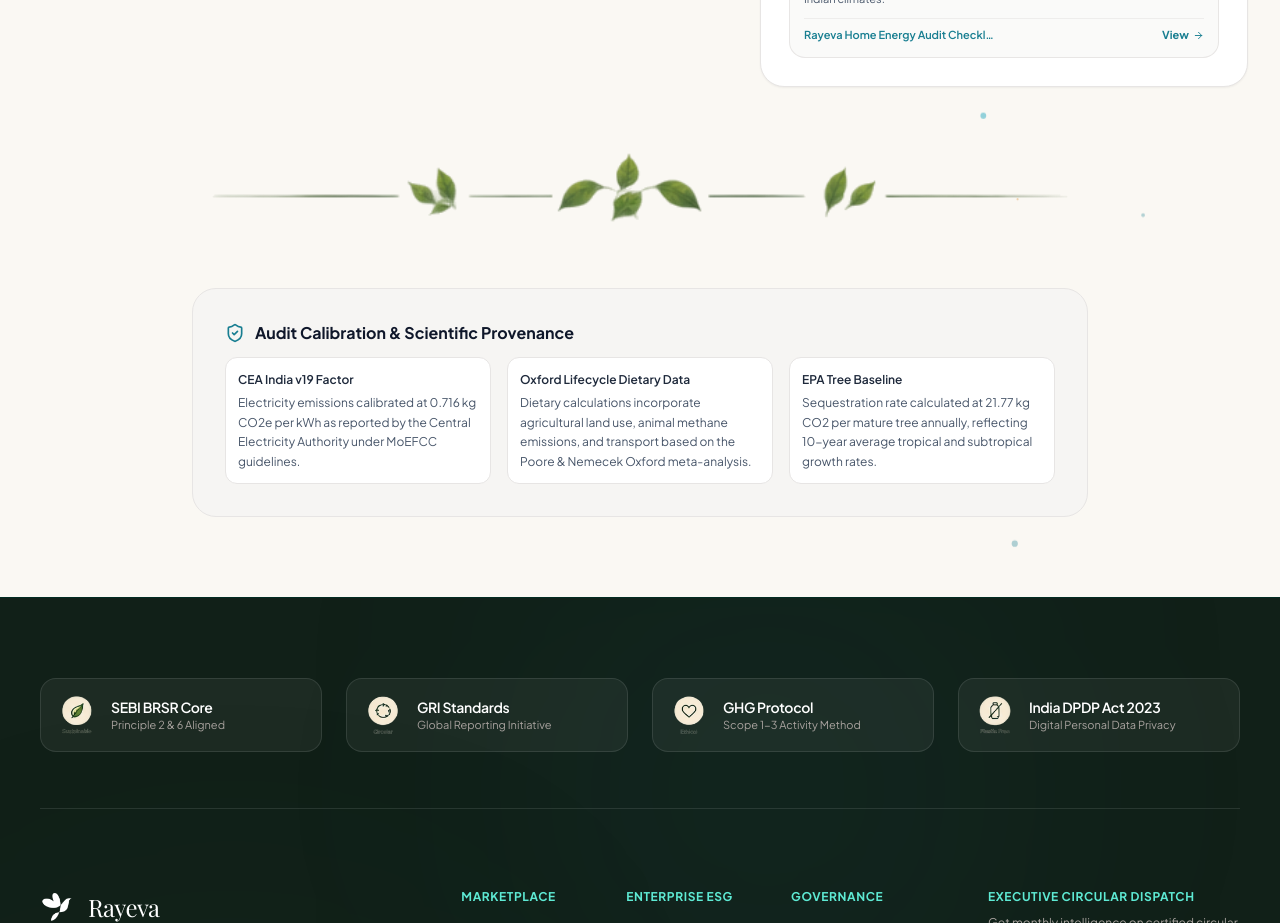
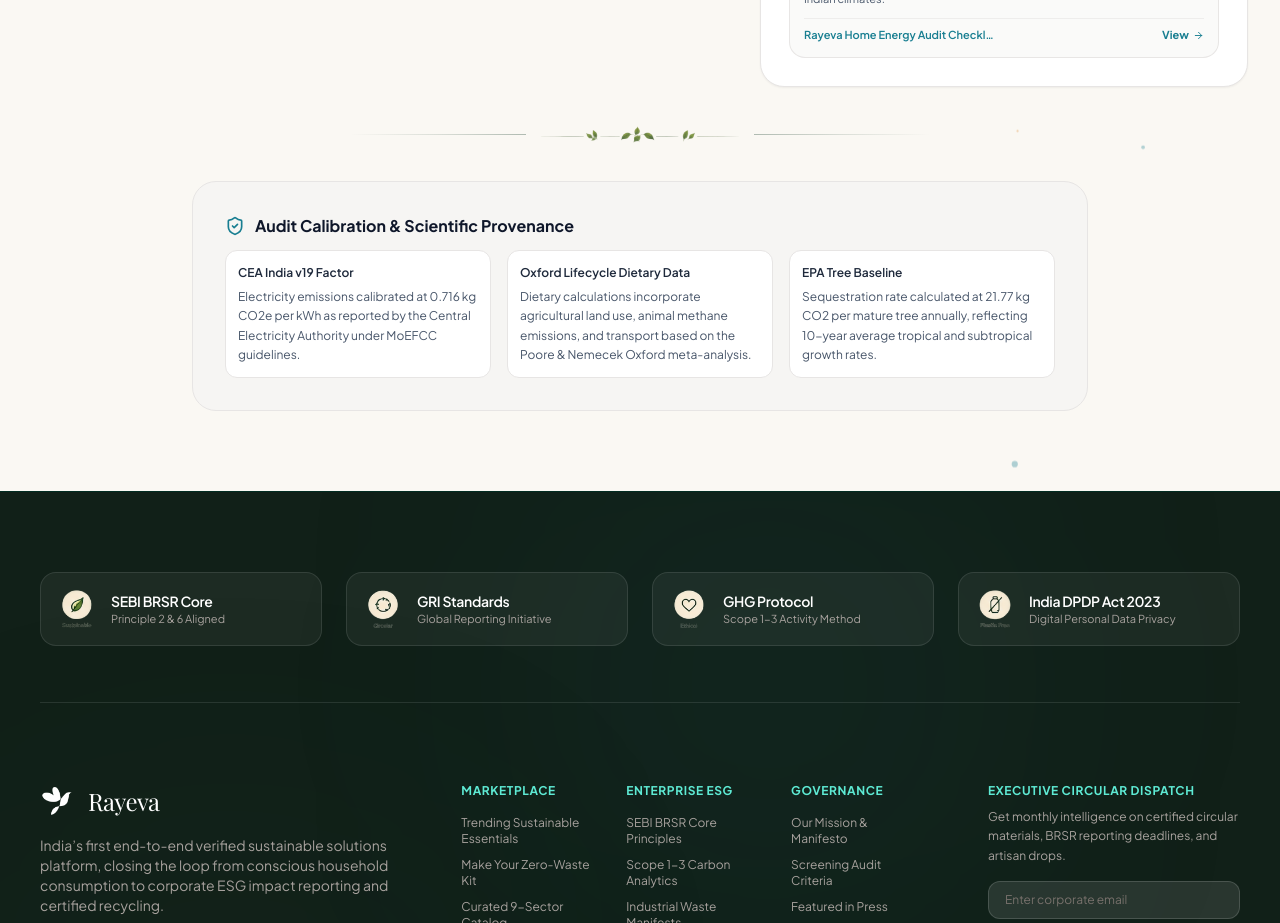
Before and after one commit to WillyEverGreen/rayeva, a React (Vite) app: page /calculator in a window 1280 px wide. Shown: the part 1760-2683 px from the top of the page. Built offline with nearby package versions, Linux system fonts and the light colour scheme; a web font is replaced by a local one.

Commit message:
fix(design): calibrate botanical dividers to crisp natural scale with hairline accents

```diff
--- a/src/App.jsx
+++ b/src/App.jsx
@@ -120,13 +120,13 @@
       <TestimonialsAndAboutUs />
 
       {/* Minimalist Botanical Sprout Divider */}
-      <BotanicalVineDivider variant="sprout" maxWidth={760} className="my-4 sm:my-8" />
+      <BotanicalVineDivider variant="sprout" maxWidth={540} className="my-4 sm:my-6" />
 
       {/* 14. Featured In Press: Climatora Founder Story Feature */}
       <PressBanner />
 
       {/* Hand-Illustrated Botanical Jasmine Vine Page Ender (Connecting Press Spotlight to Newsletter) */}
-      <BotanicalVineDivider variant="jasmine" maxWidth={920} className="my-6 sm:my-12" />
+      <BotanicalVineDivider variant="jasmine" maxWidth={580} className="my-5 sm:my-7" />
 
       {/* 15. Get Insights & Join & Partner: Newsletter + 3 Member Portals */}
       <JoinAndPartnerSection />
--- a/src/components/BotanicalDecorations.tsx
+++ b/src/components/BotanicalDecorations.tsx
@@ -116,30 +116,37 @@
 export function BotanicalVineDivider({
   className = '',
   variant = 'jasmine',
-  maxWidth = 920,
-  opacity = 95,
+  maxWidth = 600,
+  opacity = 90,
   animate = true,
 }: BotanicalVineDividerProps) {
   const item = DIVIDER_SRC_MAP[variant] || DIVIDER_SRC_MAP.jasmine;
 
   return (
     <div
-      className={`w-full flex items-center justify-center my-8 sm:my-12 md:my-16 px-4 select-none pointer-events-none ${className}`}
+      className={`w-full flex items-center justify-center my-5 sm:my-7 md:my-9 px-4 select-none pointer-events-none ${className}`}
       aria-hidden="true"
     >
       <div
-        className="relative flex items-center justify-center w-full transition-transform duration-700 ease-out"
-        style={{ maxWidth: `${maxWidth}px` }}
+        className="relative flex items-center justify-center w-full gap-2 sm:gap-3.5 transition-transform duration-700 ease-out"
+        style={{ maxWidth: typeof maxWidth === 'number' ? `${maxWidth}px` : maxWidth }}
       >
+        {/* Left hairline accent with delicate fade-in */}
+        <div className="flex-1 h-[1px] bg-gradient-to-r from-transparent via-[#244835]/15 to-[#244835]/35 min-w-[16px] sm:min-w-[32px]" />
+
+        {/* Natural-scale, pixel-crisp botanical motif (never blown up or stretched) */}
         <img
           src={item.src}
           alt={item.alt}
-          className={`w-full h-auto object-contain transition-opacity duration-500 filter drop-shadow-2xs ${
+          className={`shrink-0 h-4 sm:h-5 md:h-[22px] w-auto max-w-[130px] sm:max-w-[170px] md:max-w-[200px] object-contain transition-opacity duration-500 filter drop-shadow-2xs ${
             animate ? 'hover:scale-[1.01]' : ''
           }`}
           style={{ opacity: opacity / 100 }}
           loading="lazy"
         />
+
+        {/* Right hairline accent with delicate fade-out */}
+        <div className="flex-1 h-[1px] bg-gradient-to-l from-transparent via-[#244835]/15 to-[#244835]/35 min-w-[16px] sm:min-w-[32px]" />
       </div>
     </div>
   );
@@ -251,14 +258,14 @@
 export function BotanicalLandscapeDivider({ className = '' }: { className?: string }) {
   return (
     <div
-      className={`w-full relative overflow-hidden select-none pointer-events-none my-6 sm:my-10 ${className}`}
+      className={`w-full relative overflow-hidden select-none pointer-events-none my-4 sm:my-6 ${className}`}
       aria-hidden="true"
     >
-      <div className="max-w-[1400px] mx-auto px-4 sm:px-8 opacity-45 hover:opacity-60 transition-opacity duration-700">
+      <div className="max-w-[680px] mx-auto px-4 opacity-35 hover:opacity-50 transition-opacity duration-700">
         <img
           src="/extracted/landscapes/landscape_meadow_mountains.png"
           alt=""
-          className="w-full h-16 sm:h-24 md:h-28 object-cover object-bottom"
+          className="w-full h-8 sm:h-11 md:h-12 object-contain object-bottom mx-auto"
           loading="lazy"
         />
       </div>
--- a/src/components/ImpactAndCircularitySection.tsx
+++ b/src/components/ImpactAndCircularitySection.tsx
@@ -162,7 +162,7 @@
         </div>
 
         {/* Hand-Illustrated Daisy & Botanical Rule Divider */}
-        <BotanicalVineDivider variant="daisy" maxWidth={880} className="my-10 sm:my-14" />
+        <BotanicalVineDivider variant="daisy" maxWidth={560} className="my-6 sm:my-8" />
 
         {/* ---------------- 3. THE PLASTIC CRISIS (EXACT RED NUMBERS) & RECYCLING RESPONSE ---------------- */}
         <div className="pt-2">
@@ -170,7 +170,7 @@
         </div>
 
         {/* Minimalist Sprout Divider between Crisis and Rayeva Tree */}
-        <BotanicalVineDivider variant="sprout" maxWidth={760} className="my-8 sm:my-12" />
+        <BotanicalVineDivider variant="sprout" maxWidth={520} className="my-5 sm:my-7" />
 
         {/* ---------------- 4. THE INTERACTIVE BOTANICAL RAYEVA TREE (SCULPTED LIVING CANOPY) ---------------- */}
         <div className="pt-4">
--- a/src/pages/CalculatorPage.tsx
+++ b/src/pages/CalculatorPage.tsx
@@ -1163,8 +1163,8 @@
         </div>
 
         {/* Botanical Flourish Divider */}
-        <div className="my-14">
-          <BotanicalVineDivider variant="jasmine" maxWidth={860} />
+        <div className="my-8">
+          <BotanicalVineDivider variant="jasmine" maxWidth={580} />
         </div>
 
         {/* Methodology & Scientific Standards Reference Drawer / Card */}
```
